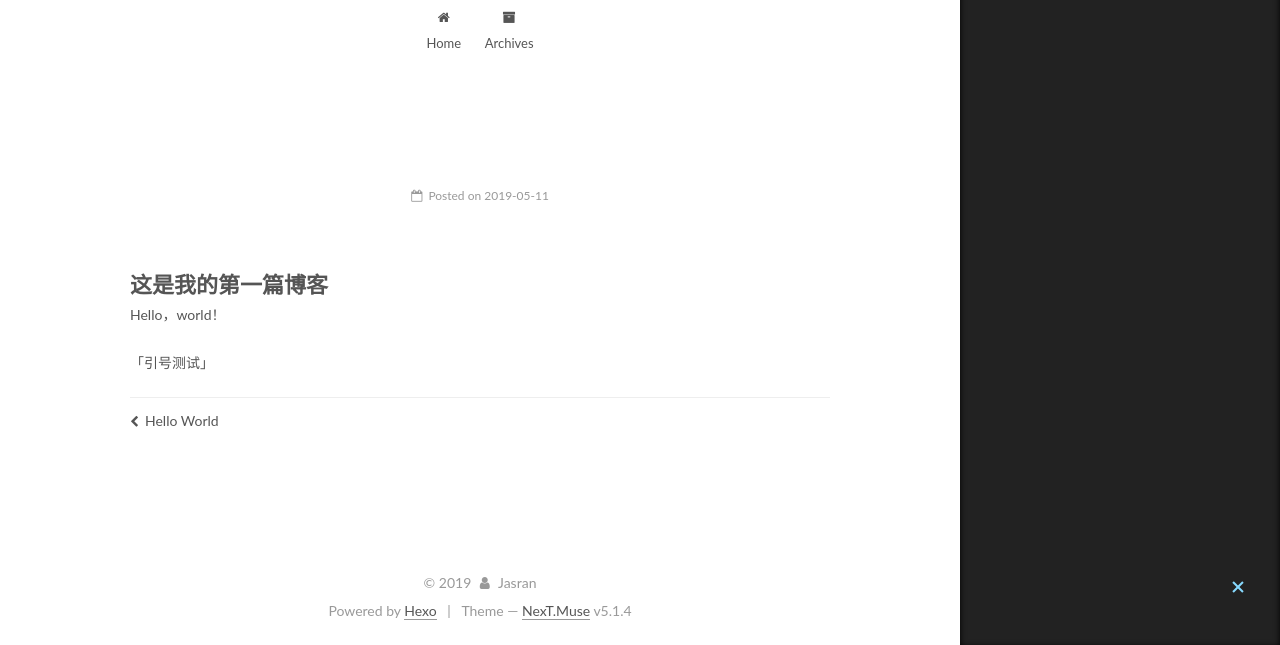
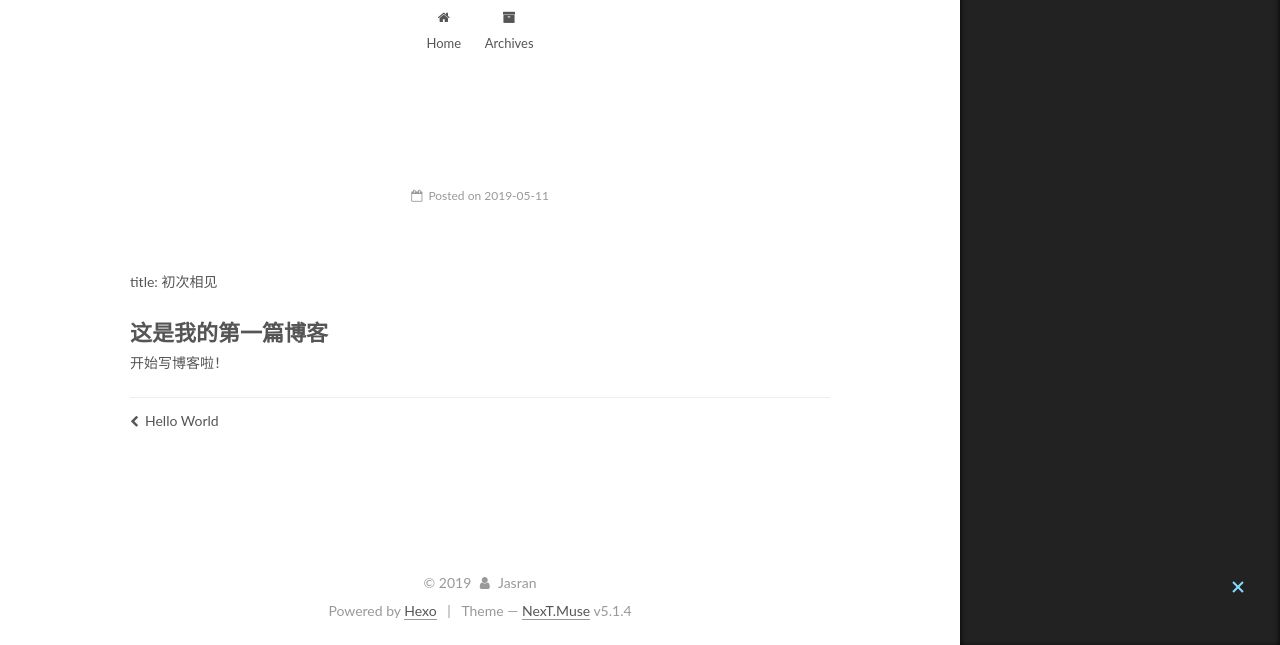
Before and after one commit to jasran/jasran.github.io, a plain HTML site: page 2019/05/11/这是我的第一篇博客/index.html in a window 1280 px wide. Shown: the part 155-800 px from the top of the page. Drawn offline with Linux system fonts and the light colour scheme.

Commit message:
¡°update¡±

```diff
--- a/2019/05/11/这是我的第一篇博客/index.html
+++ b/2019/05/11/这是我的第一篇博客/index.html
@@ -79,17 +79,17 @@
 
 
 
-<meta name="description" content="这是我的第一篇博客Hello，world！ 「引号测试」">
+<meta name="description" content="title: 初次相见 这是我的第一篇博客开始写博客啦！">
 <meta property="og:type" content="article">
 <meta property="og:title" content="阿然的星空">
 <meta property="og:url" content="http://yoursite.com/2019/05/11/这是我的第一篇博客/index.html">
 <meta property="og:site_name" content="阿然的星空">
-<meta property="og:description" content="这是我的第一篇博客Hello，world！ 「引号测试」">
+<meta property="og:description" content="title: 初次相见 这是我的第一篇博客开始写博客啦！">
 <meta property="og:locale" content="zh">
-<meta property="og:updated_time" content="2019-05-11T02:53:57.970Z">
+<meta property="og:updated_time" content="2019-05-26T09:06:15.637Z">
 <meta name="twitter:card" content="summary">
 <meta name="twitter:title" content="阿然的星空">
-<meta name="twitter:description" content="这是我的第一篇博客Hello，world！ 「引号测试」">
+<meta name="twitter:description" content="title: 初次相见 这是我的第一篇博客开始写博客啦！">
 
 
 
@@ -299,8 +299,8 @@
 
 
 
-        <h1 id="这是我的第一篇博客"><a href="#这是我的第一篇博客" class="headerlink" title="这是我的第一篇博客"></a>这是我的第一篇博客</h1><p>Hello，world！</p>
-<p>「引号测试」</p>
+        <p>title: 初次相见</p>
+<h1 id="这是我的第一篇博客"><a href="#这是我的第一篇博客" class="headerlink" title="这是我的第一篇博客"></a>这是我的第一篇博客</h1><p>开始写博客啦！</p>
 
 
     </div>
```
Also changed, not shown: index.html (+2 -2 lines).
